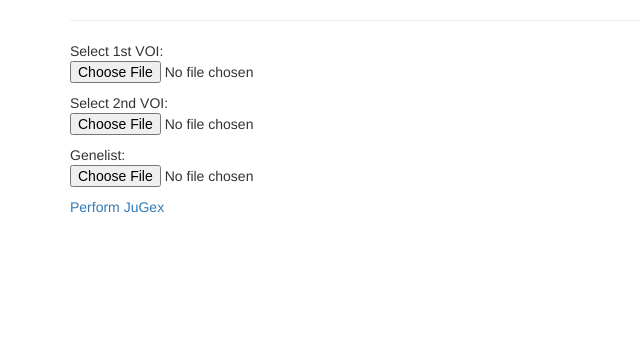
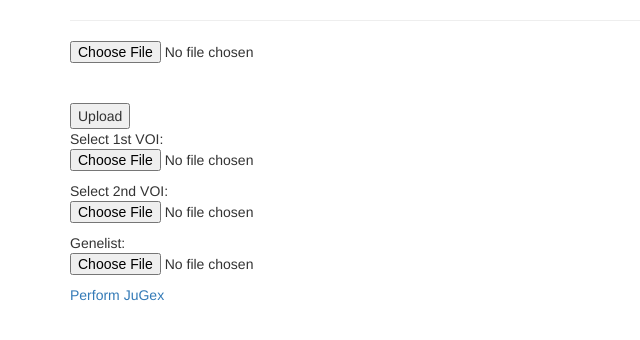
Before and after one commit to HumanBrainProject/PyJuGEx, a Flask app: page / in a window 1280 px wide. Shown: the part 46-386 px from the top of the page, without its empty margins (0-640 px from the left). Run offline with Flask 2, Linux system fonts and the light colour scheme; parts of the project's set-up code (start-up, migrations or seed data) failed here and were passed over; some libraries are stand-ins or nearby versions.

Commit message:
file upload module added, only png is working, support for csv is next to do

```diff
--- a/main.py
+++ b/main.py
@@ -1,7 +1,16 @@
-from flask import Flask, render_template, request, jsonify, json
-import backend
+from flask import Flask, render_template, request, jsonify, json, redirect, url_for, send_from_directory
+from werkzeug import secure_filename
+import backend, os
 # Initialize the Flask application
 app = Flask(__name__)
+if not os.path.exists('uploads/'):
+    os.makedirs('uploads/')
+app.config['UPLOAD_FOLDER'] = 'uploads/'
+app.config['ALLOWED_EXTENSIONS'] = set(['txt', 'pdf', 'png', 'jpg', 'jpeg', 'gif'])
+
+def allowed_file(filename):
+    return '.' in filename and \
+           filename.rsplit('.', 1)[1] in app.config['ALLOWED_EXTENSIONS']
 
 @app.route('/')
 def index():
@@ -12,5 +21,25 @@
     res = backend.performJugex()
     return jsonify(result=res)
 
+@app.route('/upload', methods=['POST'])
+def upload():
+    # Get the name of the uploaded file
+    file = request.files['file']
+    # Check if the file is one of the allowed types/extensions
+    if file and allowed_file(file.filename):
+        # Make the filename safe, remove unsupported chars
+        filename = secure_filename(file.filename)
+        # Move the file form the temporal folder to
+        # the upload folder we setup
+        file.save(os.path.join(app.config['UPLOAD_FOLDER'], filename))
+        # Redirect the user to the uploaded_file route, which
+        # will basicaly show on the browser the uploaded file
+        return redirect(url_for('uploaded_file',
+                                filename=filename))
+
+@app.route('/uploads/<filename>')
+def uploaded_file(filename):
+    return send_from_directory(app.config['UPLOAD_FOLDER'],
+                               filename)
 if __name__ == '__main__':
     debug = true
--- a/static/performJugex.js
+++ b/static/performJugex.js
@@ -1,4 +1,12 @@
 $(function() {
+    /*
+    var voi1 = document.getElementById('voi1').value;
+    console.log(voi1);
+    var voi2 = document.getElementById('voi2').value;
+    console.log(voi2);
+    var geneList = document.getElementById('genelist').value;
+    console.log(geneList);
+    */
     $('a#calculate').bind('click', function() {
         $.getJSON('/_jugex', {
                   }, function(data) {
@@ -29,3 +37,8 @@
         return false;
     });
 });
+
+function alertFilename(str){
+    var thefile = document.getElementById(str);
+    alert(thefile.value);
+}
--- a/templates/index.html
+++ b/templates/index.html
@@ -5,6 +5,7 @@
 <link href="//netdna.bootstrapcdn.com/bootstrap/3.0.0/css/bootstrap.min.css"
 rel="stylesheet">
 <script type=text/javascript src="/static/performJugex.js"></script>
+
 </head>
 <body>
 <div class="container">
@@ -13,12 +14,16 @@
 </div>
 <hr/>
 <div>
+<form action="upload" method="post" enctype="multipart/form-data">
+       <input type="file" name="file"><br /><br />
+       <input type="submit" value="Upload">
+</form>
 <p>Select 1st VOI:
-      <input type="file" name="fp1Name" id="a">
+<input type="file" id="voi1" onchange="alertFilename(id)">
 <p>Select 2nd VOI:
-      <input type="file" name="fp2Name" id="b">
+<input type="file" id="voi2" onchange="alertFilename(id)">
 <p>Genelist:
-      <input type="file" name="geneListName" id="genelist">
+<input type="file" id="genelist">
 <p><a href="javascript:void();" id="calculate">Perform JuGex</a>
 <div id="dvTable">
 </div>
```
Lines whose indentation alone changed are shown as unchanged.
